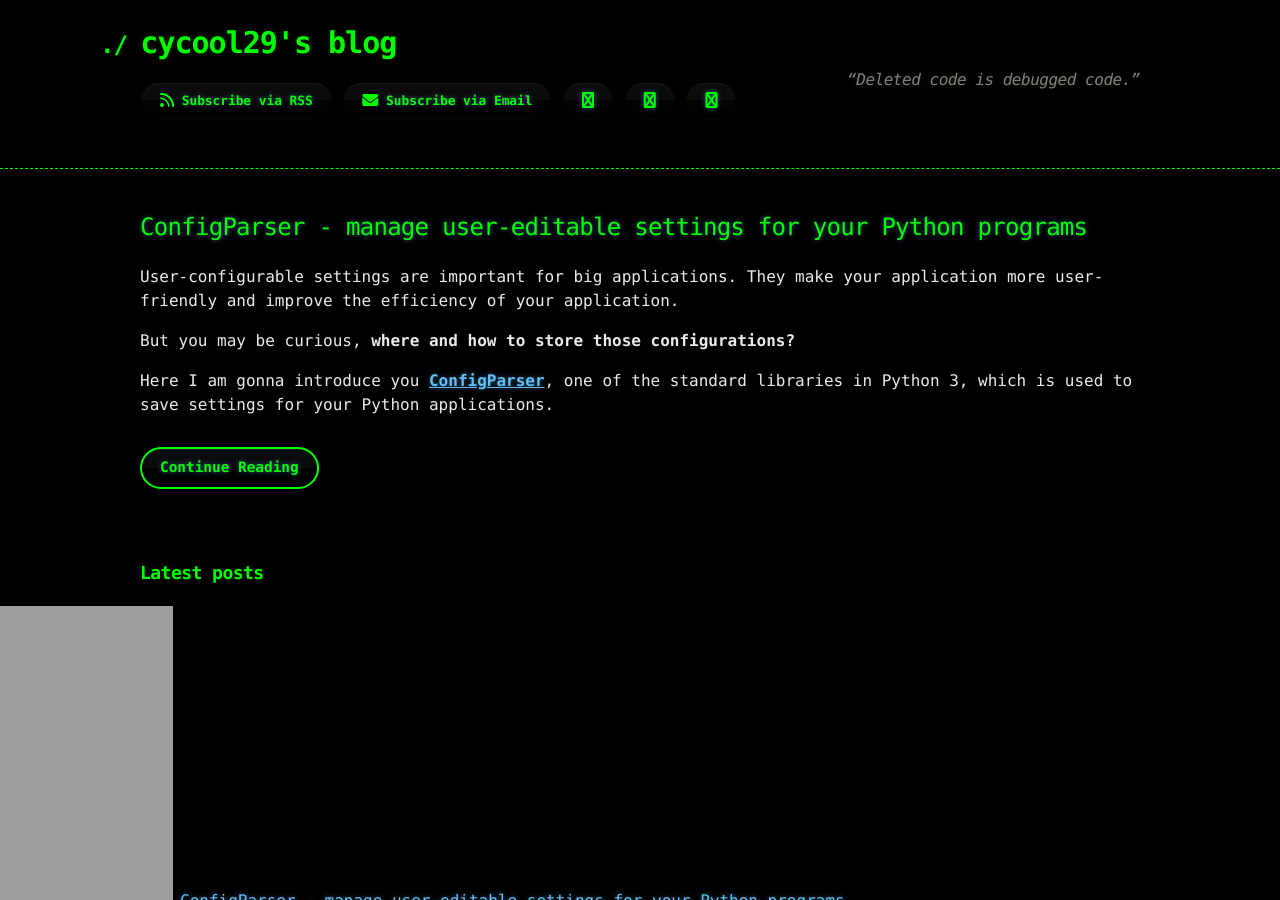
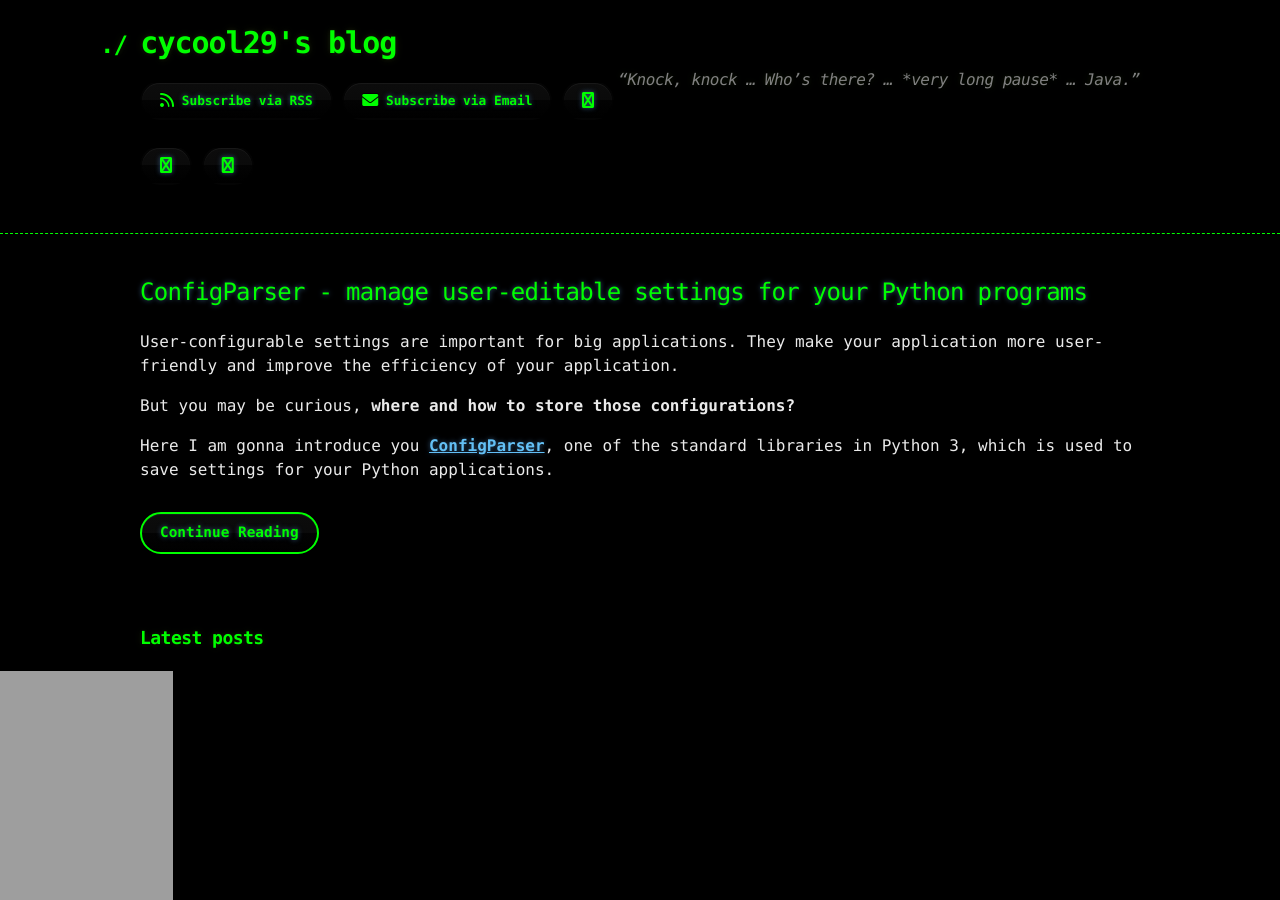
Before and after one commit to cycool29/cycool29.github.io, a Jekyll site: the page built from index.md, in a window 1280 px wide and 900 px high. Built offline with Jekyll 4.4.1, drawn with Linux system fonts in a browser that asks for light colours; a style sheet for code colours, icons or effects is not loaded.

Commit message:
Update quotes

```diff
--- a/_config.yml
+++ b/_config.yml
@@ -1,5 +1,5 @@
 title: cycool29's blog
-description: "“Deleted code is debugged code.” "
+description: "“Knock, knock … Who’s there? … *very long pause* … Java.”"
 author: cycool29
 url: https://cycool29.github.io
 timezone: UTC
```
